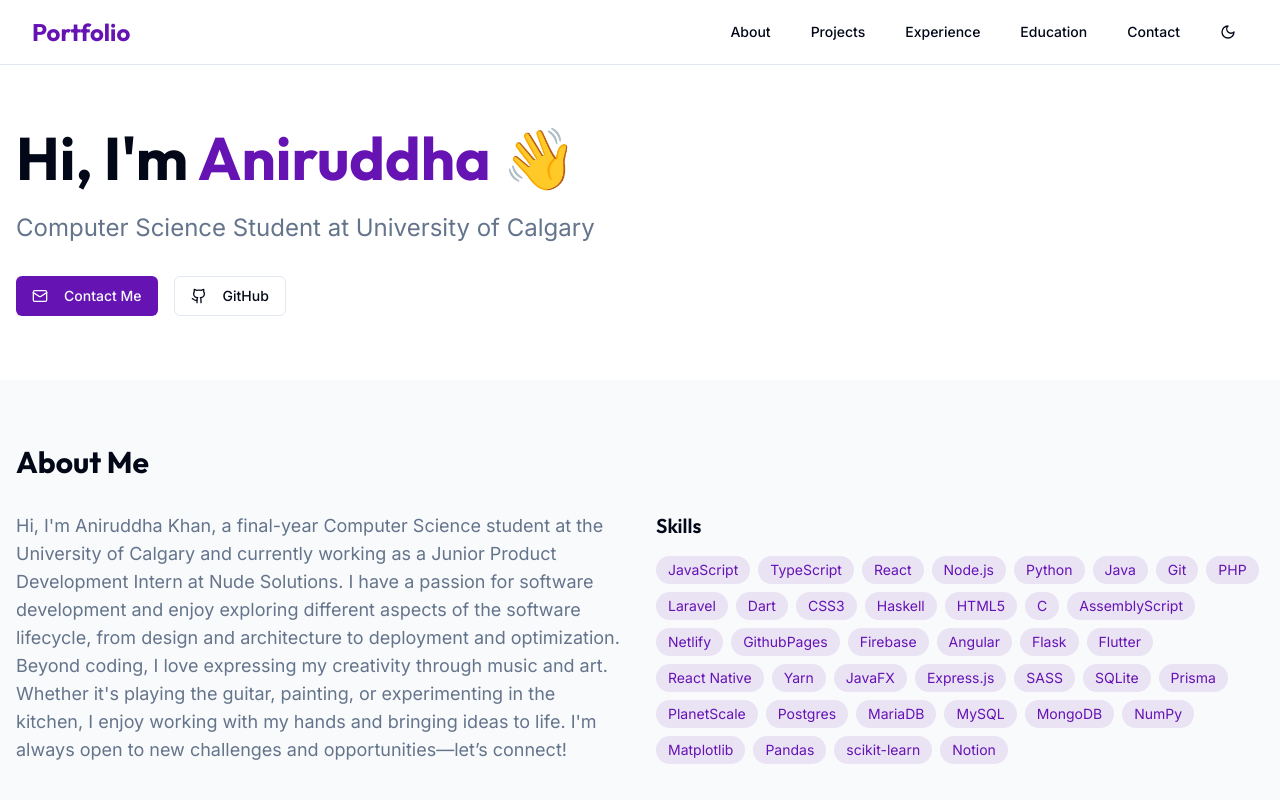
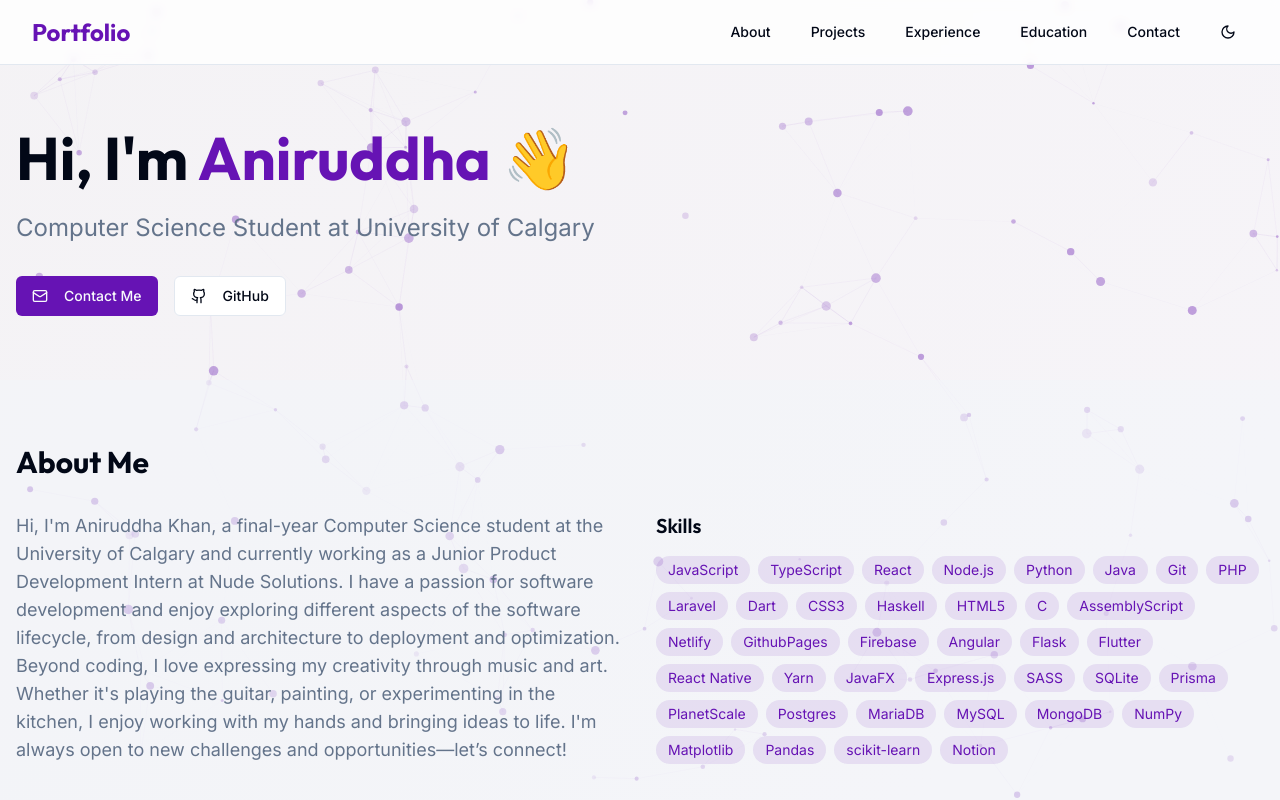
Before and after one commit to aniruddha-10/Aniruddha-Portfolio, a React (Vite) app: page / in a window 1280 px wide. Shown: the top 800 px of the page. Built offline with nearby package versions, Linux system fonts and the light colour scheme.

Commit message:
Fix background display issue
The background was not displaying correctly. This commit addresses this issue.

```diff
--- a/src/components/AnimatedBackground.tsx
+++ b/src/components/AnimatedBackground.tsx
@@ -32,10 +32,10 @@ const AnimatedBackground = () => {
       constructor() {
         this.x = Math.random() * canvas.width;
         this.y = Math.random() * canvas.height;
-        this.size = Math.random() * 3 + 1;
-        this.speedX = Math.random() * 0.5 - 0.25;
-        this.speedY = Math.random() * 0.5 - 0.25;
-        this.color = `rgba(142, 81, 199, ${Math.random() * 0.3 + 0.1})`; // Purple with varying opacity
+        this.size = Math.random() * 4 + 1; // Increased size
+        this.speedX = Math.random() * 0.6 - 0.3; // Increased speed
+        this.speedY = Math.random() * 0.6 - 0.3; // Increased speed
+        this.color = `rgba(142, 81, 199, ${Math.random() * 0.5 + 0.2})`; // Increased opacity
       }
 
       update() {
@@ -58,7 +58,7 @@ const AnimatedBackground = () => {
     }
 
     const particlesArray: Particle[] = [];
-    const particleCount = Math.min(150, (canvas.width * canvas.height) / 10000);
+    const particleCount = Math.min(200, (canvas.width * canvas.height) / 8000); // Increased particle count
 
     for (let i = 0; i < particleCount; i++) {
       particlesArray.push(new Particle());
@@ -78,10 +78,10 @@ const AnimatedBackground = () => {
           const dy = particlesArray[i].y - particlesArray[j].y;
           const distance = Math.sqrt(dx * dx + dy * dy);
 
-          if (distance < 100) {
+          if (distance < 120) { // Increased connection distance
             ctx.beginPath();
-            ctx.strokeStyle = `rgba(142, 81, 199, ${0.1 * (1 - distance / 100)})`;
-            ctx.lineWidth = 0.5;
+            ctx.strokeStyle = `rgba(142, 81, 199, ${0.15 * (1 - distance / 120)})`; // Increased line opacity
+            ctx.lineWidth = 0.8; // Increased line width
             ctx.moveTo(particlesArray[i].x, particlesArray[i].y);
             ctx.lineTo(particlesArray[j].x, particlesArray[j].y);
             ctx.stroke();
@@ -102,7 +102,7 @@ const AnimatedBackground = () => {
   return (
     <canvas
       ref={canvasRef}
-      className="fixed top-0 left-0 w-full h-full -z-10 opacity-60"
+      className="fixed top-0 left-0 w-full h-full -z-10 opacity-80" // Increased opacity
     />
   );
 };
--- a/src/index.css
+++ b/src/index.css
@@ -60,6 +60,7 @@
     @apply bg-background text-foreground;
     font-feature-settings: "rlig" 1, "calt" 1;
     overflow-x: hidden;
+    position: relative; /* Added to ensure proper positioning of the canvas */
   }
 }
 
@@ -82,6 +83,12 @@
 .particle {
   position: absolute;
   border-radius: 50%;
-  opacity: 0.5;
+  opacity: 0.8; /* Increased opacity */
   pointer-events: none;
+  filter: blur(1px); /* Added slight blur effect */
 }
+
+/* Add a gradient background to enhance the particle effect */
+.particle-container {
+  background: linear-gradient(135deg, rgba(40, 10, 60, 0.05) 0%, rgba(142, 81, 199, 0.05) 100%);
+}
--- a/src/pages/Index.tsx
+++ b/src/pages/Index.tsx
@@ -1,3 +1,4 @@
+
 import { Github, Linkedin, Mail, ExternalLink } from 'lucide-react';
 import Navigation from '@/components/Navigation';
 import { Button } from '@/components/ui/button';
@@ -71,7 +72,7 @@ const Index = () => {
   ];
 
   return (
-    <div className="min-h-screen bg-background">
+    <div className="min-h-screen bg-background particle-container">
       <AnimatedBackground />
       <Navigation />
 
```
